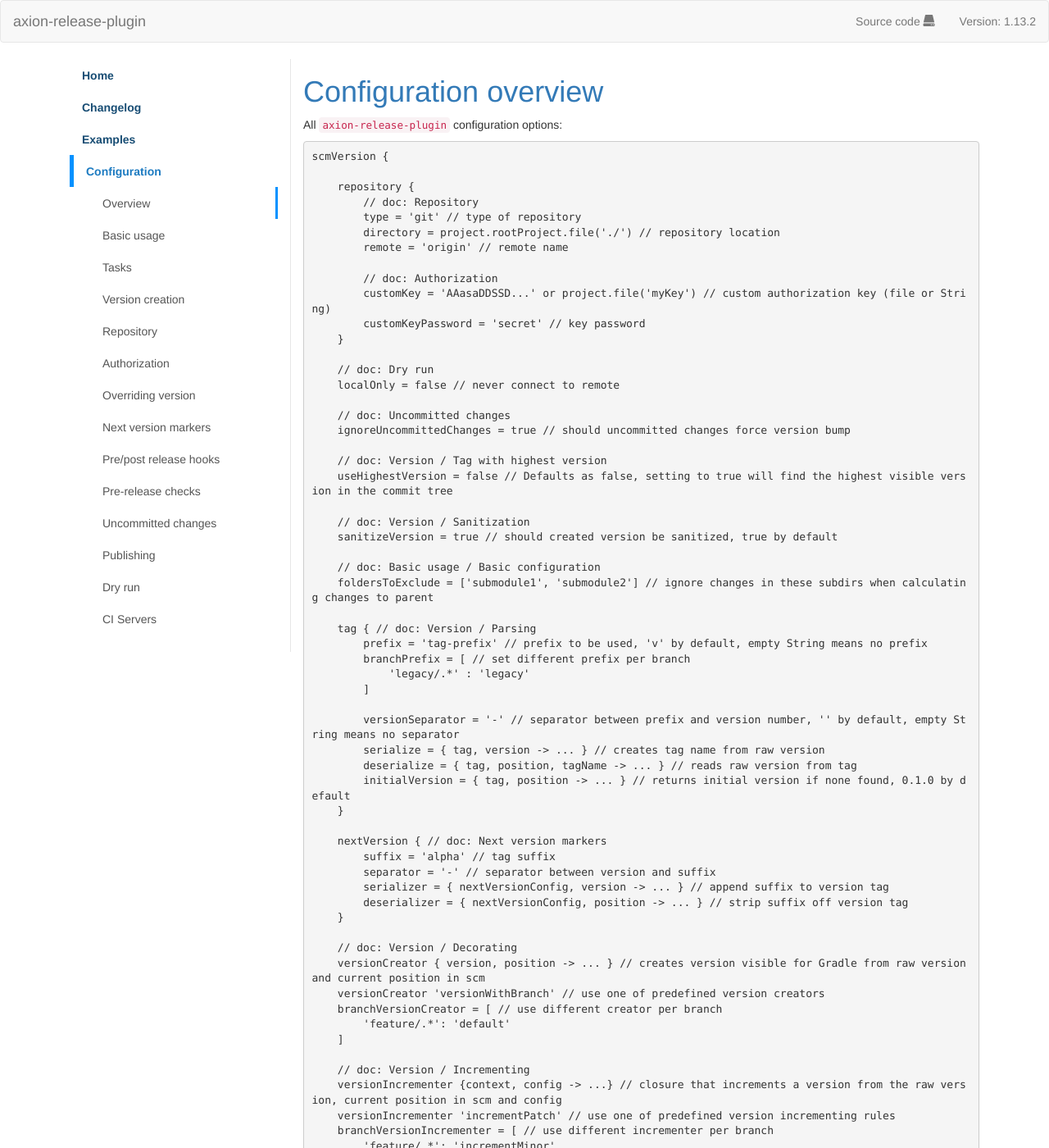
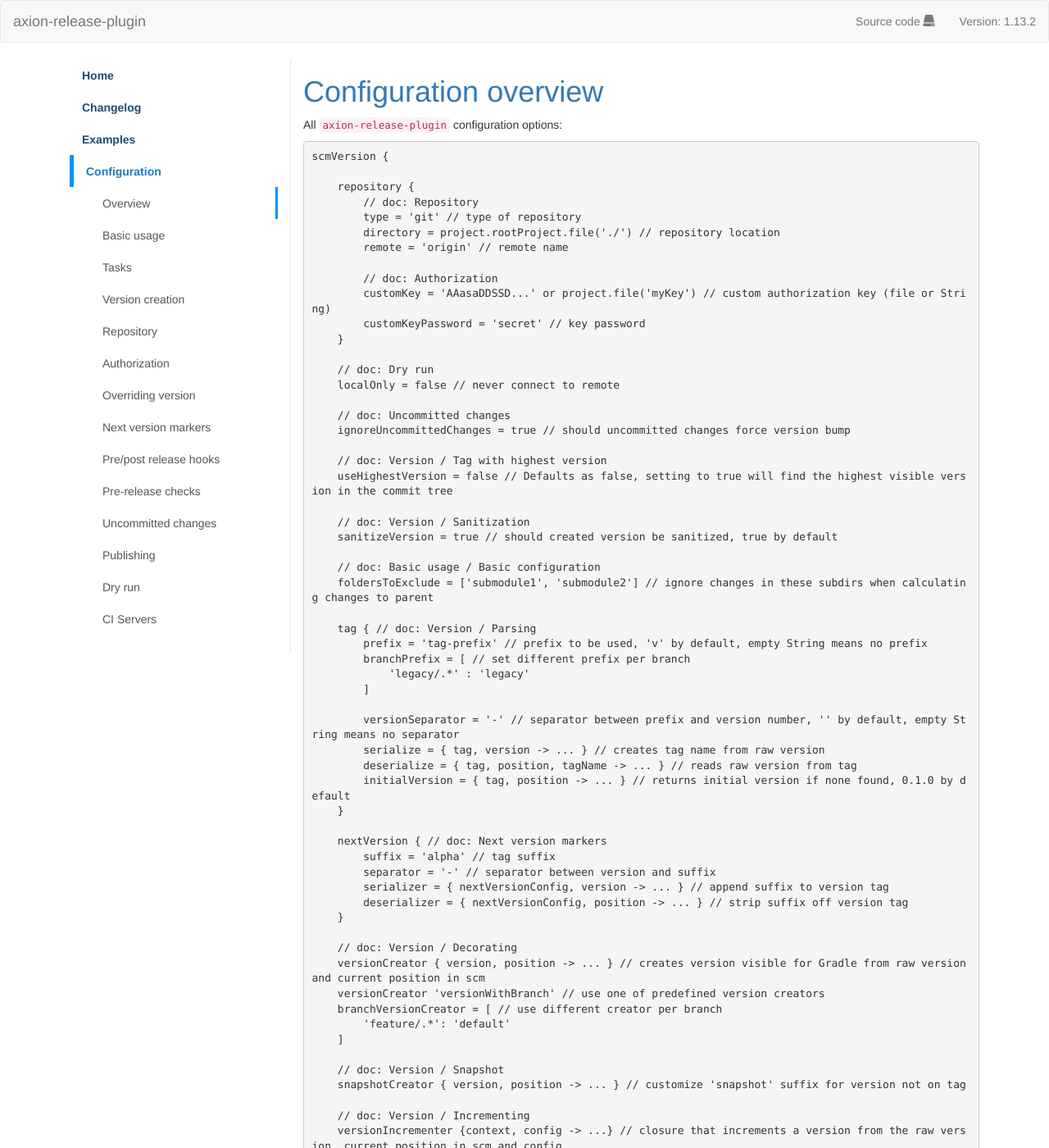
Before and after one commit to allegro/axion-release-plugin, an MkDocs documentation site: the page built from docs/configuration/overview.md, in a window 1280 px wide and 1400 px high. Shown: the whole window at 82% size. Built offline with MkDocs 1.6.1, drawn with Linux system fonts in a browser that asks for light colours; old or Windows-style settings are respelled for this version of MkDocs; some of the changed text lies outside the part shown.

Commit message:
docs: enable snapshot customization

```diff
--- a/docs/configuration/overview.md
+++ b/docs/configuration/overview.md
@@ -57,6 +57,9 @@ All `axion-release-plugin` configuration options:
             'feature/.*': 'default'
         ]
 
+        // doc: Version / Snapshot
+        snapshotCreator { version, position -> ... } // customize 'snapshot' suffix for version not on tag
+
         // doc: Version / Incrementing
         versionIncrementer {context, config -> ...} // closure that increments a version from the raw version, current position in scm and config
         versionIncrementer 'incrementPatch' // use one of predefined version incrementing rules
```
Also changed, not shown: docs/configuration/version.md (+20 -2 lines).
